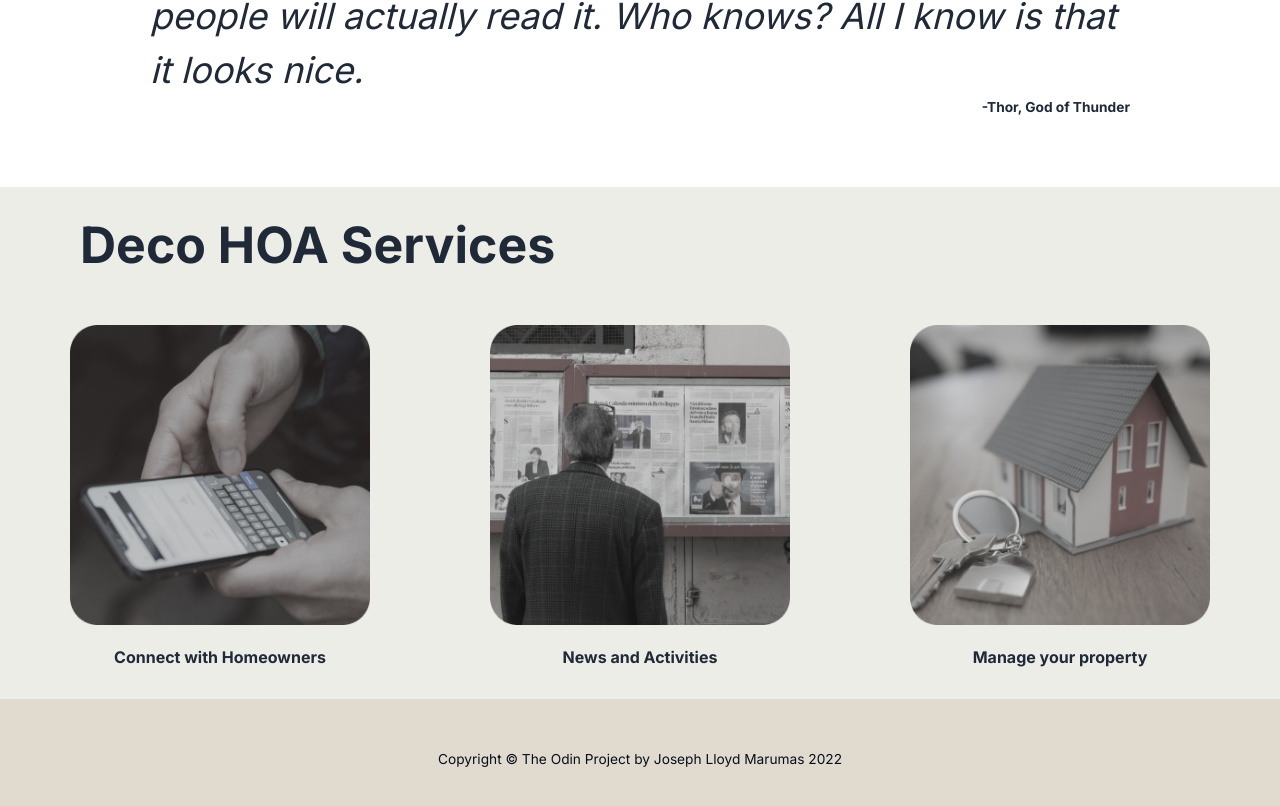
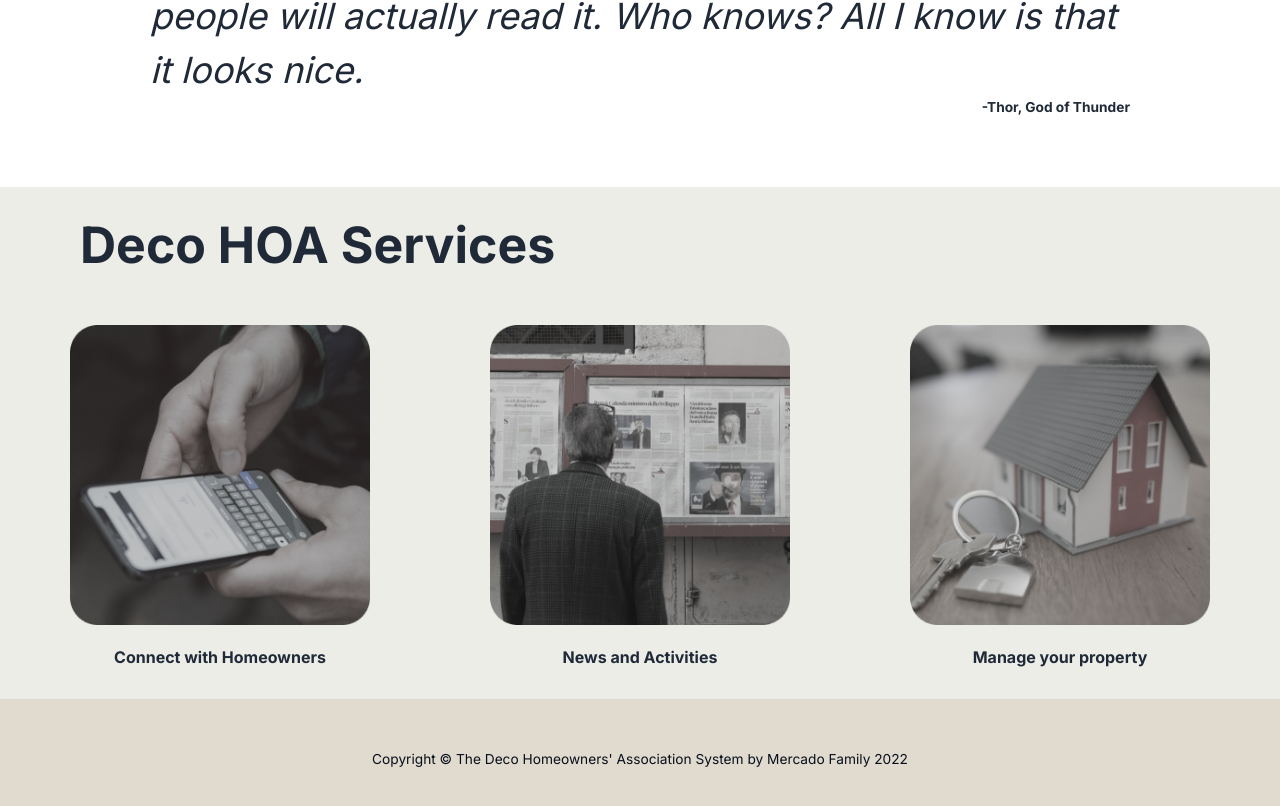
Before and after one commit to josephllyd/DECOHOATEST, a React (Create React App) app in the folder client/: page / in a window 1280 px wide. Shown: the part 884-1690 px from the top of the page. Built offline with nearby package versions, Linux system fonts and the light colour scheme; no server answers.

Commit message:
fixed -client to -server

```diff
--- a/client/src/scenes/authentication/login.js
+++ b/client/src/scenes/authentication/login.js
@@ -36,11 +36,11 @@ export default class Login extends Component {
     if (currentHostname === "localhost") {
       baseUrl = "http://localhost:5000"; // Local environment
     } else {
-      baseUrl = "https://decohoatest-client.vercel.app"; // Vercel environment
+      baseUrl = "https://decohoatest-server.vercel.app"; // Vercel environment
     }
 
     // Define the endpoint for the login route
-    const loginEndpoint = "/signup";
+    const loginEndpoint = "/login";
 
     // Combine the base URL and endpoint to get the complete URL
     const loginUrl = `${baseUrl}${loginEndpoint}`;
--- a/client/src/scenes/authentication/signup.js
+++ b/client/src/scenes/authentication/signup.js
@@ -47,7 +47,7 @@ export default class SignUp extends Component {
     if (currentHostname === "localhost") {
       baseUrl = "http://localhost:5000"; // Local environment
     } else {
-      baseUrl = "https://decohoatest-client.vercel.app"; // Vercel environment
+      baseUrl = "https://decohoatest-server.vercel.app"; // Vercel environment
     }
 
     // Define the endpoint for the sign-up route
--- a/client/src/scenes/home/Home.js
+++ b/client/src/scenes/home/Home.js
@@ -76,7 +76,7 @@ const Home = () => {
 
 
       <div className="footer">
-        Copyright © The Odin Project by Joseph Lloyd Marumas 2022
+        Copyright © The Deco Homeowners' Association System by Mercado Family 2022
       </div>
     </div>
   );
```
